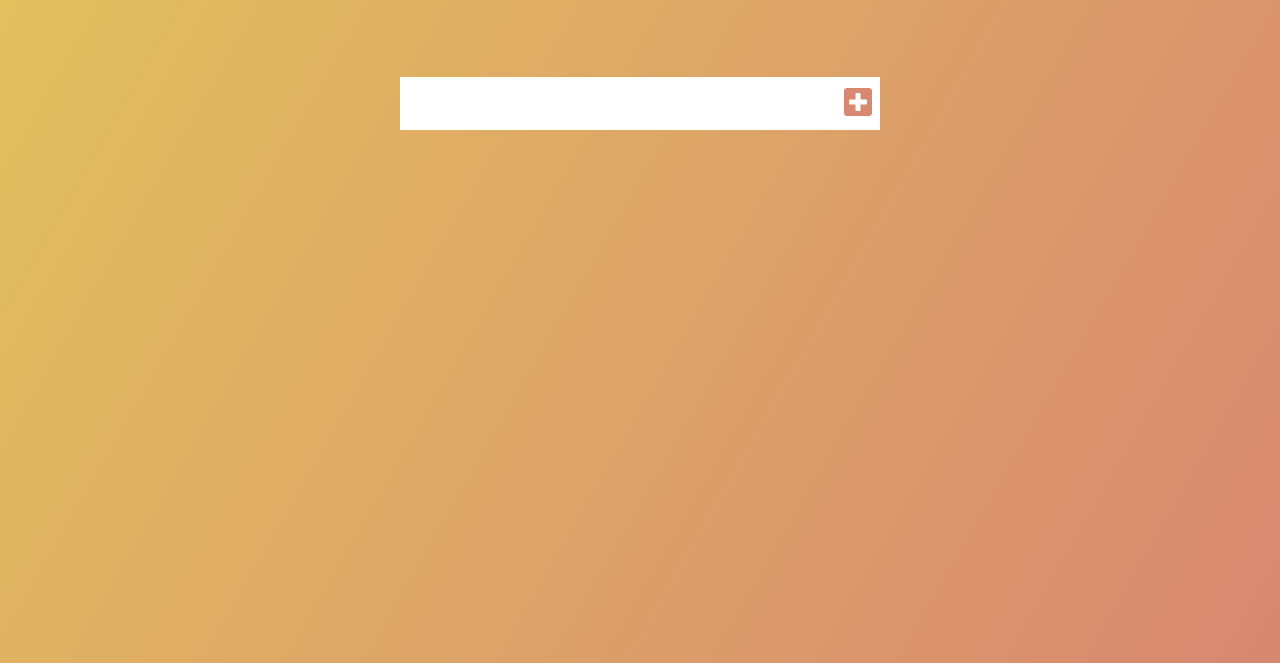
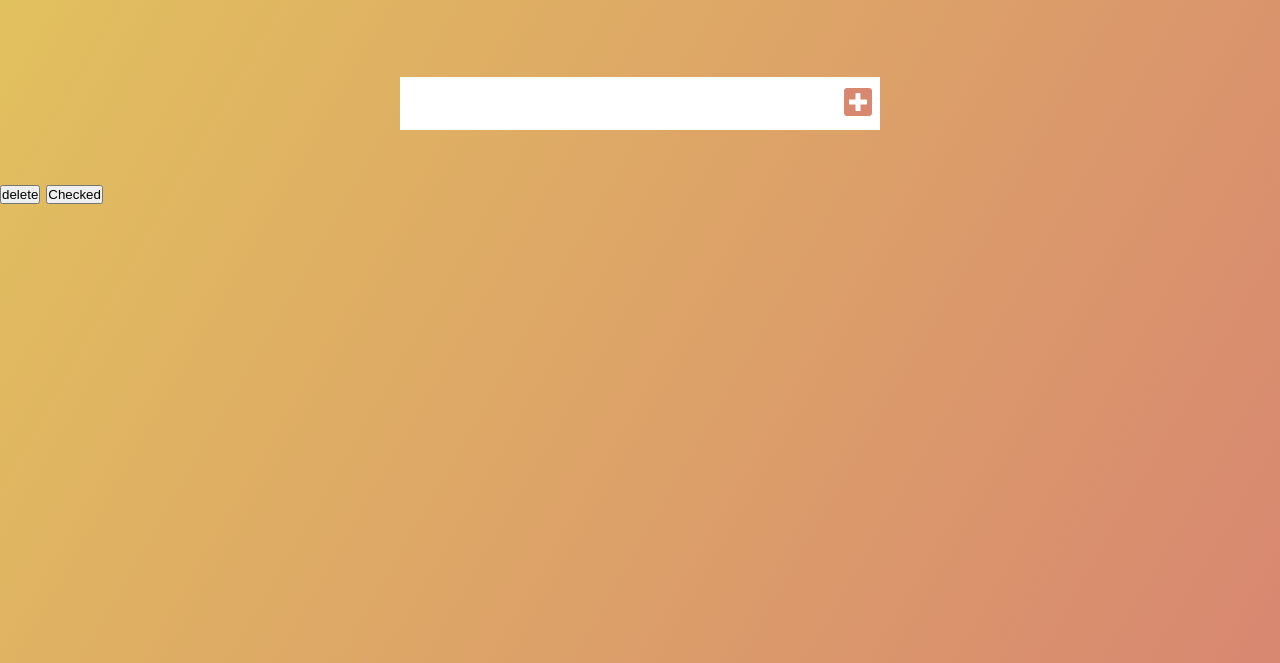
Before and after one commit to itsLyLee/js-to-do-list, a plain HTML site: page index.html in a window 1280 px wide. Shown: the part 137-800 px from the top of the page. Drawn offline with Linux system fonts and the light colour scheme.

Commit message:
del and checked button

```diff
--- a/index.html
+++ b/index.html
@@ -28,9 +28,15 @@
         <i class="fas fa-plus-square"></i>
       </button>
     </form>
-
     <div class="todo-container">
-      <ul class="todo-list"></ul>
+      <ul class="todo-list">
+        <div class="todo">
+        <li>
+          <button>delete</button>
+          <button>Checked</button>
+        </div>
+        </li>
+      </ul>
     </div>
 
     <script src="./app.js"></script>
```
